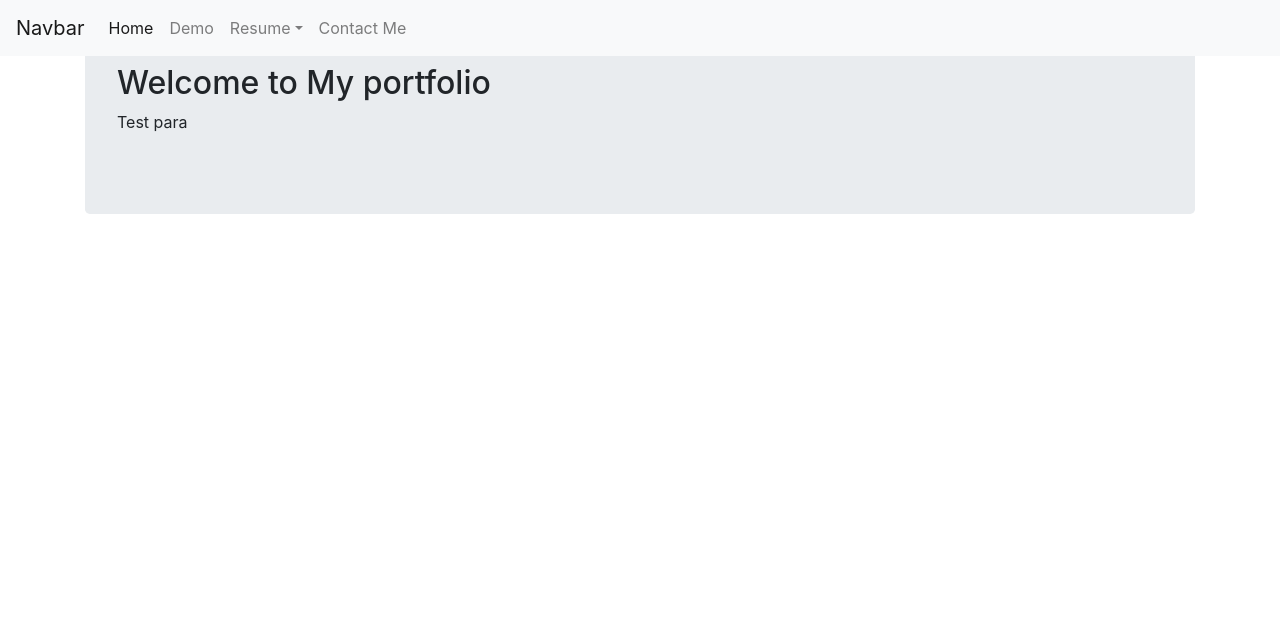
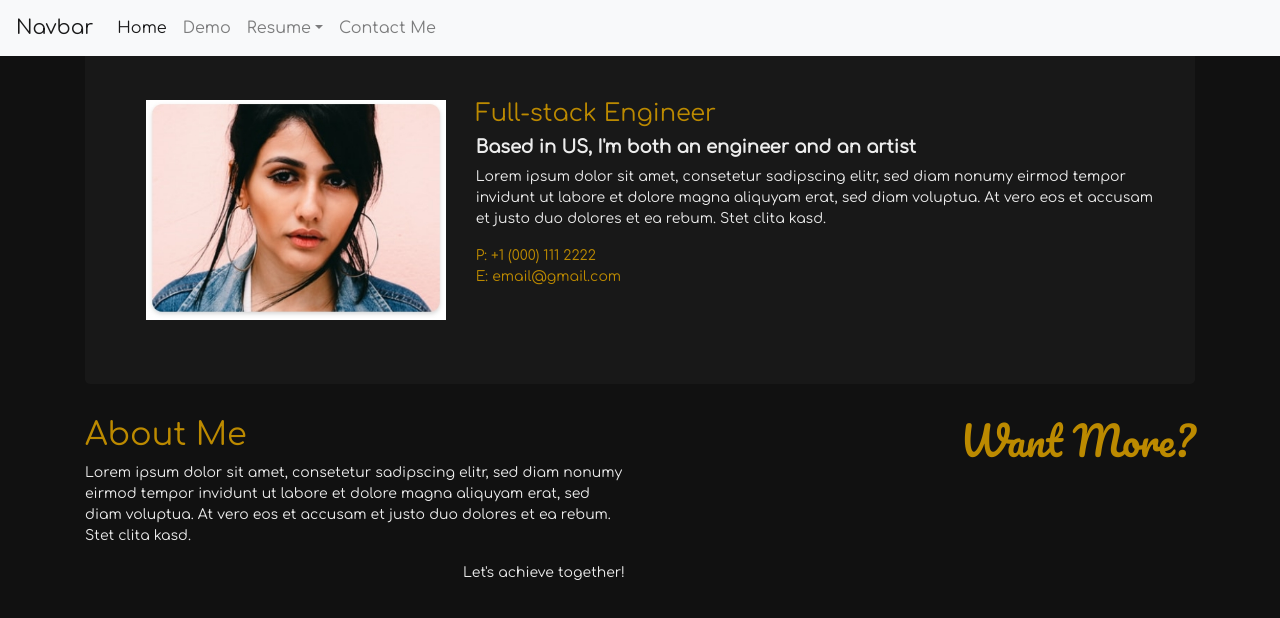
Before and after one commit to JphanACC/portfolio-site, a React (Create React App) app: page / in a window 1280 px wide. Shown: the top 618 px of the page. Built offline with nearby package versions, Linux system fonts and the light colour scheme.

Commit message:
added demo page startup

```diff
--- a/src/App.scss
+++ b/src/App.scss
@@ -1 +1,32 @@
 @import "~bootstrap/scss/bootstrap";
+@import url('https://fonts.googleapis.com/css2?family=Comfortaa&family=Pacifico&display=swap');
+// wait, you are mixing react-bootstrap with normal bootstrap?
+// or is this in react-bootstrap's docs?
+// I think I was mixing up due to various tutorial sources, one of them required boostraps in css
+body {
+    font-family: 'Comfortaa', cursive;
+    background: #111111;
+}
+
+//font size
+.md-font {
+    color: #BC8A00;
+    font-size: 18px;
+}
+
+.sm-font {
+    font-size: 14px;
+}
+
+//color
+.orange-light {
+    color: #BC8A00;
+}
+
+.orange-dark {
+    color: #8f6900;
+}
+
+.light-gray {
+    color: #ECECEC;
+}
--- /dev/null
+++ b/src/components/Body/Demo/Demo.js
@@ -0,0 +1,15 @@
+import React from 'react'
+import {Jumbotron, Container, Row, Col} from 'react-bootstrap';
+
+export default function Demo() {
+    return (
+        <Container>
+                <Jumbotron className="padding-top-md bg-gray">
+                    <Row>
+                       <h1>Test</h1>
+                    </Row>
+                </Jumbotron>
+
+        </Container>
+    )
+}
--- a/src/components/Body/Home/Home.css
+++ b/src/components/Body/Home/Home.css
@@ -0,0 +1,18 @@
+@import url('https://fonts.googleapis.com/css2?family=Pacifico&display=swap');
+.fnt-pacifico {
+    font-family: 'Pacifico', cursive;
+}
+
+.padding-top-md {
+    padding-top: 100px;
+}
+
+.bg-gray {
+    background: #181818;
+}
+
+.profile-photo {
+    width: 300px;
+    background-position: cover;
+    background-repeat: no-repeat;
+}
--- a/src/components/Body/Home/Home.js
+++ b/src/components/Body/Home/Home.js
@@ -1,17 +1,43 @@
 import React, { Component } from 'react'
 
-import {Jumbotron, Container, Row, Col, Image, Button} from 'react-bootstrap';
+import {Jumbotron, Container, Row, Col} from 'react-bootstrap';
 import './Home.css';
 
-
+// there it is. I'll remove unused imports for now
+// just use Row
+// yeah I was testing
 export default class Home extends Component {
     render() {
         return (
             <Container>
-                <Jumbotron>
-                    <h2>Welcome to My portfolio</h2>
-                    <p>Test para</p>
+                <Jumbotron className="padding-top-md bg-gray">
+                    <Row>
+                        <Col className="col-4 ">
+                            <img className="profile-photo float-right" src="/assets/photos/profile-photo.jpg" alt="profile"/>
+                        </Col>
+                        <Col>
+                            <h4 className="orange-light">Full-stack Engineer</h4>
+                            <h5 className="md-font light-gray"><strong>Based in US, I'm both an engineer and an artist</strong></h5>
+                            <p className="sm-font light-gray">Lorem ipsum dolor sit amet, consetetur sadipscing elitr, sed diam nonumy eirmod tempor invidunt ut labore et dolore magna aliquyam erat, sed diam voluptua. At vero eos et accusam et justo duo dolores et ea rebum. Stet clita kasd.</p>
+
+                            <p className="sm-font orange-light">
+                            P: +1 (000) 111 2222
+                            <br/>E: email@gmail.com
+                            </p>
+                        </Col>
+                    </Row>
                 </Jumbotron>
+
+                <Row>
+                    <Col>
+                    <h2 className="orange-light">About Me</h2>
+                    <p className="sm-font light-gray">Lorem ipsum dolor sit amet, consetetur sadipscing elitr, sed diam nonumy eirmod tempor invidunt ut labore et dolore magna aliquyam erat, sed diam voluptua. At vero eos et accusam et justo duo dolores et ea rebum. Stet clita kasd.</p>
+                    <p className="sm-font light-gray float-right">Let's achieve together!</p>
+                    </Col>
+                    <Col>
+                    <h1 className="fnt-pacifico orange-light float-right">Want More?</h1>
+                    </Col>
+                </Row>
             </Container>
         )
     }
--- a/src/components/Footer/Contact/Contact.js
+++ b/src/components/Footer/Contact/Contact.js
@@ -4,10 +4,10 @@ import {Jumbotron, Container, Row, Col, Image, Button} from 'react-bootstrap'
 export default function Contact() {
     return (
         <Container>
-
+            <Jumbotron>
                 <h2>Contact</h2>
                 <p>Test para</p>
-
+            </Jumbotron>
         </Container>
     )
 }
--- a/src/components/Header/Navbar.js
+++ b/src/components/Header/Navbar.js
@@ -14,7 +14,7 @@ export default function Navbar() {
                         <a className="nav-link" href="/">Home <span className="sr-only">(current)</span></a>
                     </li>
                     <li className="nav-item">
-                        <a className="nav-link" href="/about">Demo</a>
+                        <a className="nav-link" href="/demo">Demo</a>
                     </li>
                     <li className="nav-item dropdown">
                         <a className="nav-link dropdown-toggle" href="#" id="navbarDropdown" role="button" data-toggle="dropdown" aria-haspopup="true" aria-expanded="false">
--- a/src/config/Routes.js
+++ b/src/config/Routes.js
@@ -2,13 +2,14 @@ import React from 'react';
 import { Switch, Route} from 'react-router-dom';
 
 import Home from '../components/Body/Home/Home';
+import Demo from '../components/Body/Demo/Demo';
 import Contact from '../components/Footer/Contact/Contact';
-
 
 const Routes = (props) => {
     return (
         <Switch>
             <Route exact path='/' component={ Home } />
+            <Route path='/demo' component={ Demo } />
             <Route path='/contact' component={ Contact } />
         </Switch>
     )
```
Also changed, not shown: public/assets/photos/profile-photo.jpg (added), src/components/Header/Navbar.css (added).
